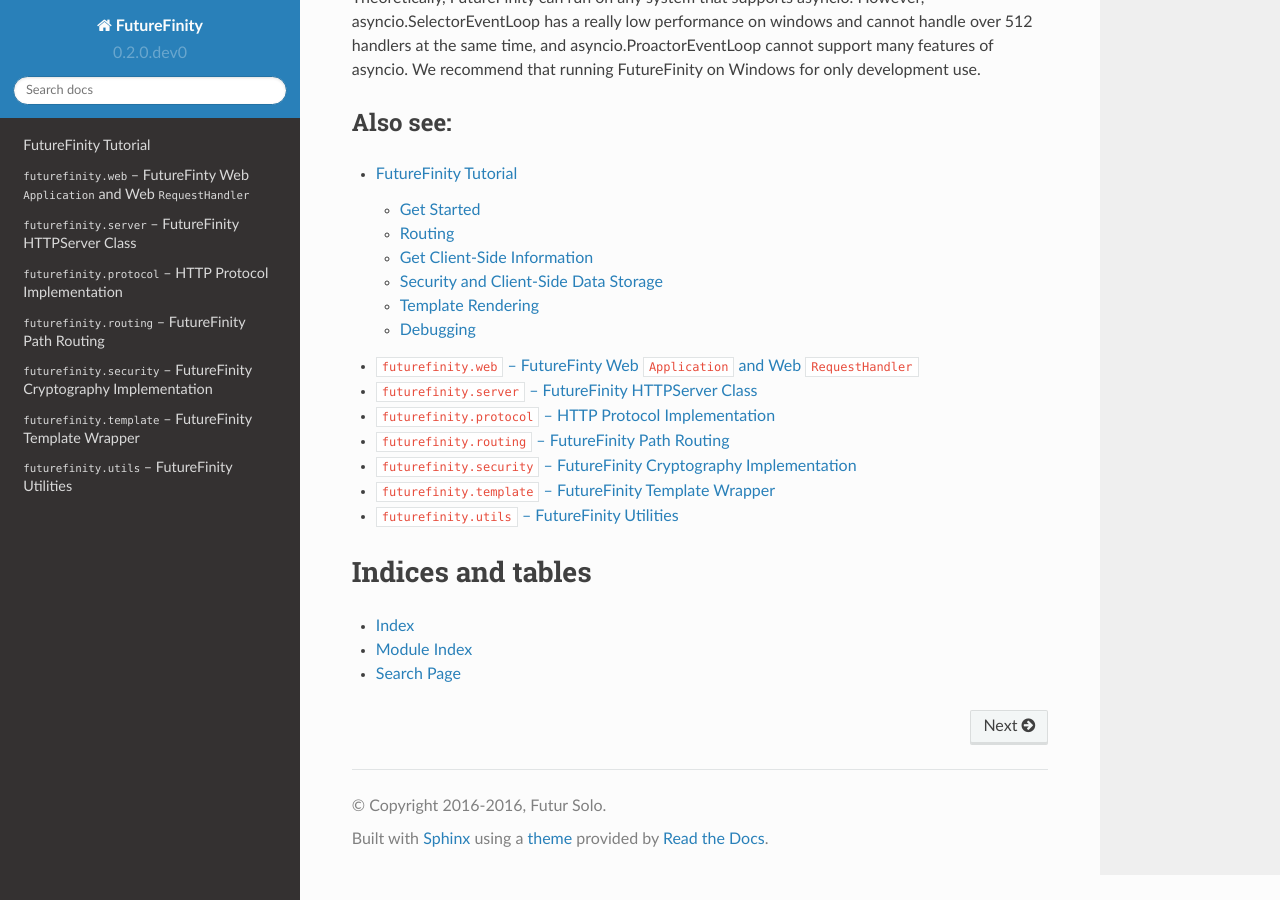
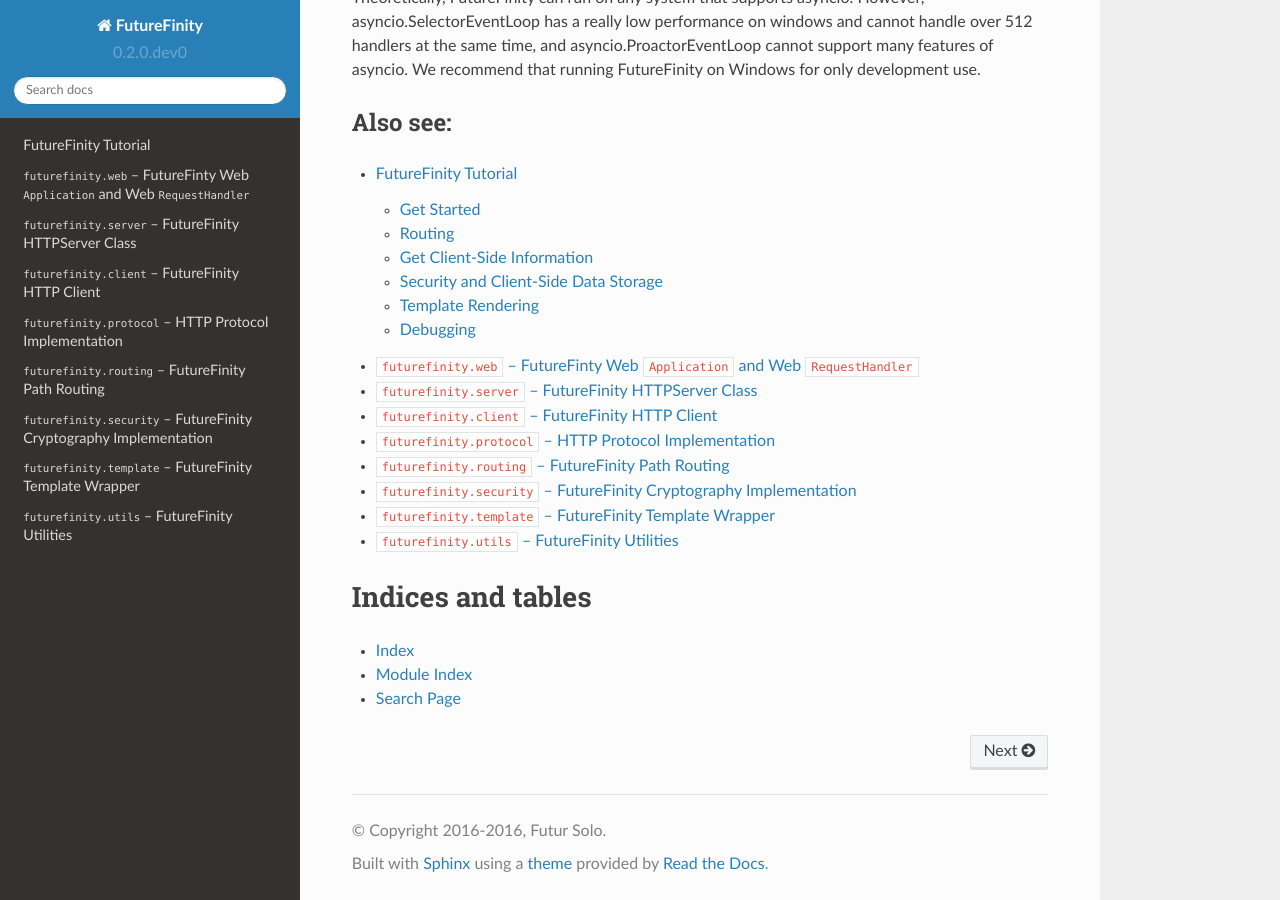
Before and after one commit to futursolo/futurefinity, a Sphinx documentation site: the page built from docs/index.rst, in a window 1280 px wide and 900 px high, scrolled down 1471 px. Built offline with Sphinx 7.4.7 and the Read the Docs theme 2.0.0, drawn with Linux system fonts in a browser that asks for light colours; formulas are drawn with MathJax 3.

Commit message:
Client Documentation.

```diff
--- /dev/null
+++ b/docs/client.rst
@@ -0,0 +1,7 @@
+``futurefinity.client`` -- FutureFinity HTTP Client
+===================================================
+
+.. highlight:: python3
+
+.. automodule:: futurefinity.client
+   :members:
--- a/docs/index.rst
+++ b/docs/index.rst
@@ -71,6 +71,7 @@
    tutorial
    web
    server
+   client
    protocol
    routing
    security
```
Also changed, not shown: 1 other file.
